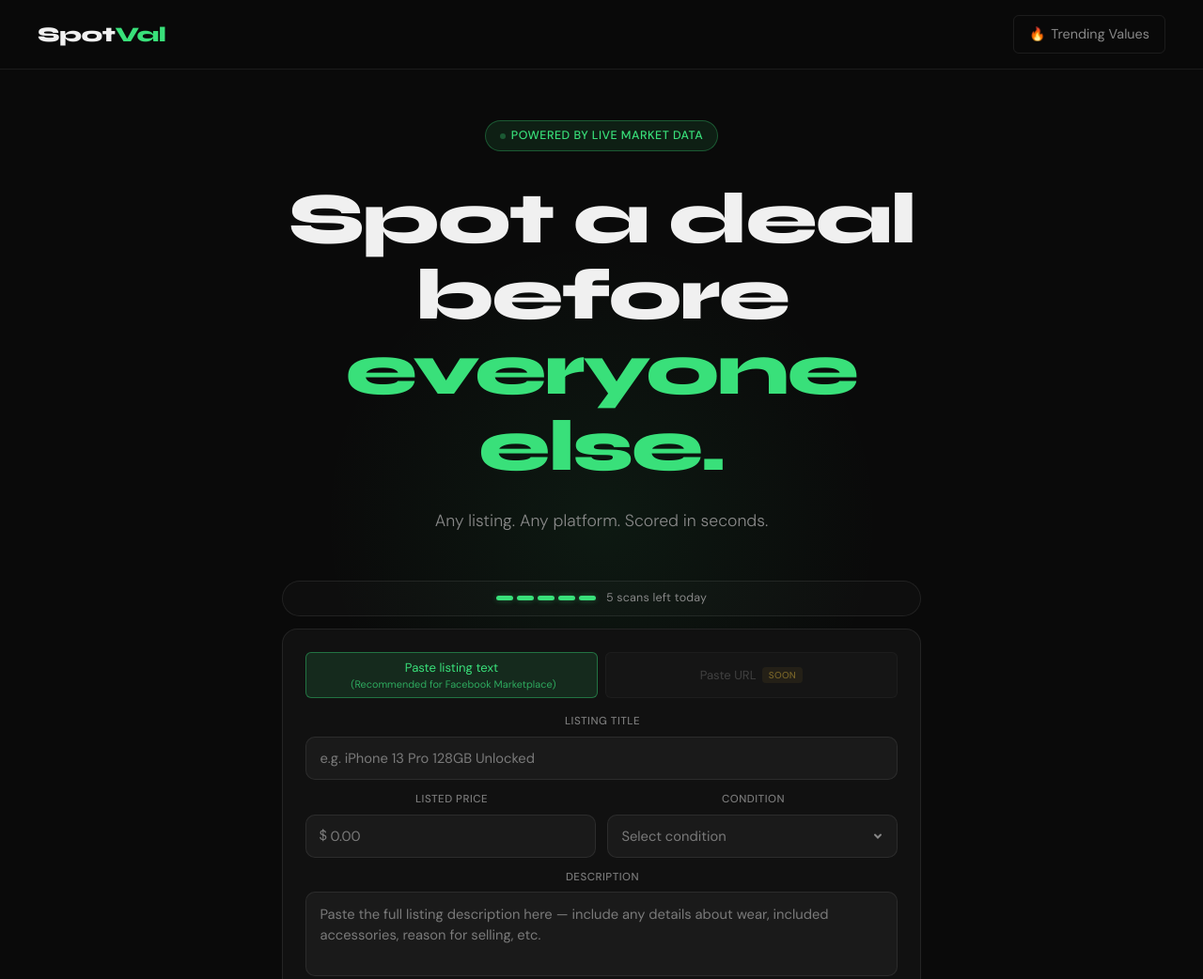
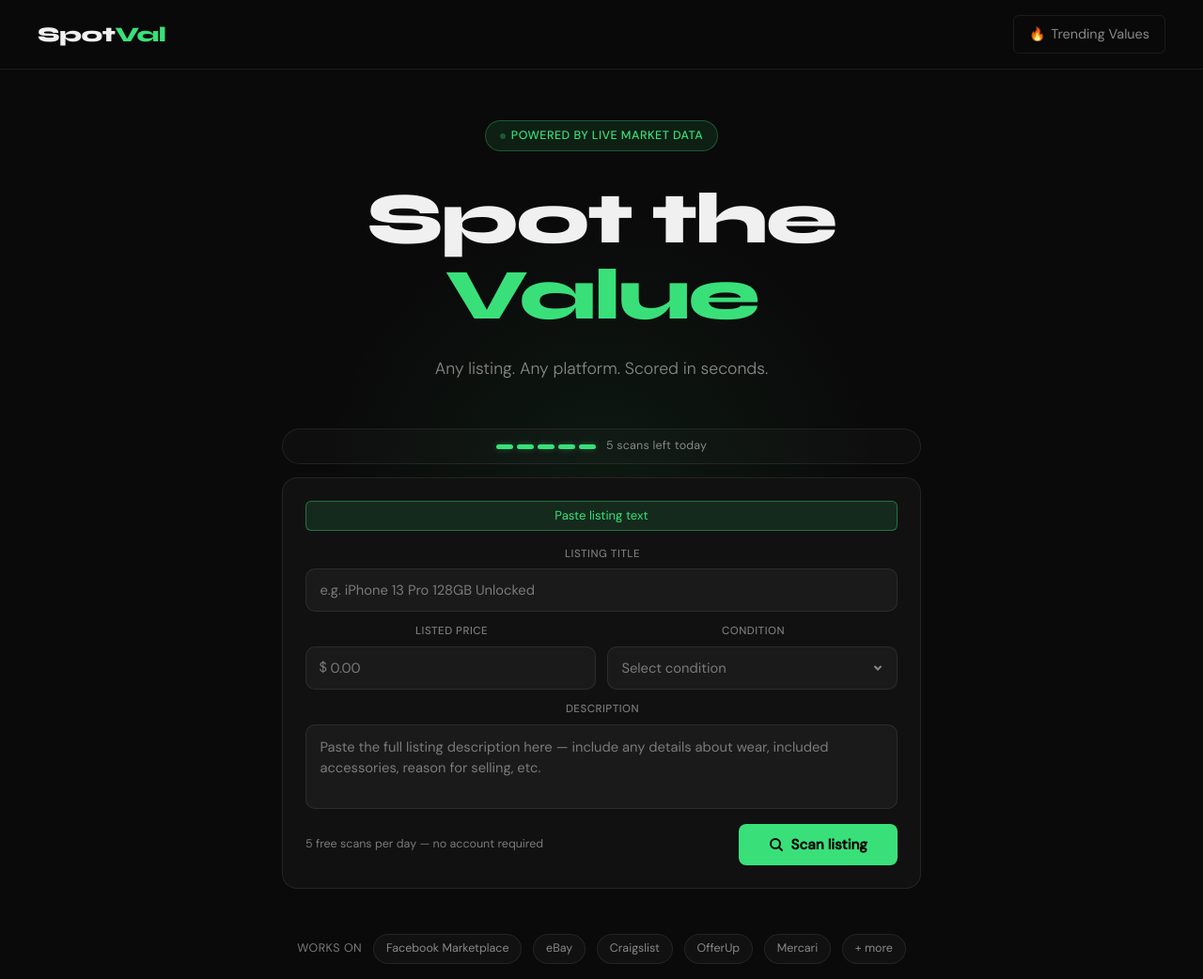
Before and after one commit to spotval/spotval, a website: page index.html in a window 1280 px wide. Shown: the top 1042 px of the page at 94% size. Drawn offline with Linux system fonts and the light colour scheme.

Commit message:
Add files via upload

```diff
--- a/index.html
+++ b/index.html
@@ -1713,7 +1713,7 @@
       Powered by live market data
     </div>
 
-    <h1>Spot a deal before<br><em>everyone else.</em></h1>
+    <h1>Spot the <em>Value</em></h1>
 
     <p class="hero-sub">Any listing. Any platform. Scored in seconds.</p>
 
@@ -1728,8 +1728,7 @@
       <div class="scan-state active" id="state-input">
         <div class="scan-container">
           <div class="scan-tabs">
-            <button class="scan-tab active" data-tab="text">Paste listing text<span class="tab-recommended">(Recommended for Facebook Marketplace)</span></button>
-            <button class="scan-tab disabled" data-tab="url" title="URL scanning coming soon">Paste URL<span class="tab-soon">Soon</span></button>
+            <button class="scan-tab active" data-tab="text">Paste listing text</button>
           </div>
           <!-- URL INPUT MODE -->
           <div id="urlInputMode" style="display:none;">
```
